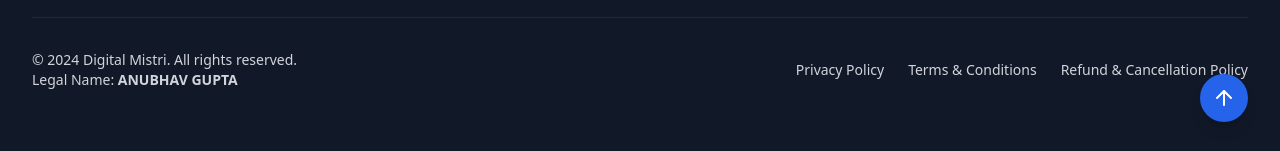
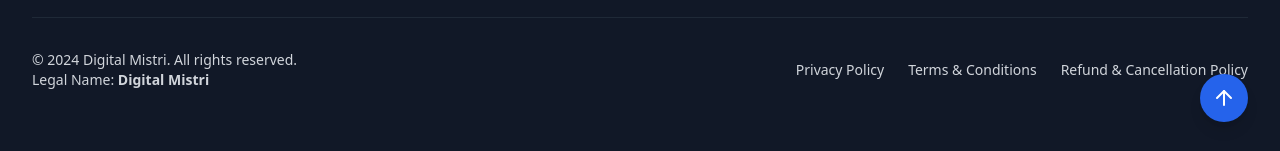
Before and after one commit to KhushalYadav535/DigitalMistrii, a React (Vite) app: page / in a window 1280 px wide. Shown: the part 9531-9682 px from the top of the page. Built offline with nearby package versions, Linux system fonts and the light colour scheme.

Commit message:
update api

```diff
--- a/src/components/Footer.tsx
+++ b/src/components/Footer.tsx
@@ -140,7 +140,7 @@ const Footer: React.FC = () => {
         <div className="mt-12 pt-8 border-t border-gray-800 flex flex-col md:flex-row md:items-center md:justify-between gap-4">
           <div className="text-gray-300 text-sm">
             <p>&copy; 2024 Digital Mistri. All rights reserved.<br />
-            <span>Legal Name: <b>ANUBHAV GUPTA</b></span></p>
+            <span>Legal Name: <b>Digital Mistri</b></span></p>
           </div>
 
           <div className="flex flex-wrap gap-6 text-sm">
```
